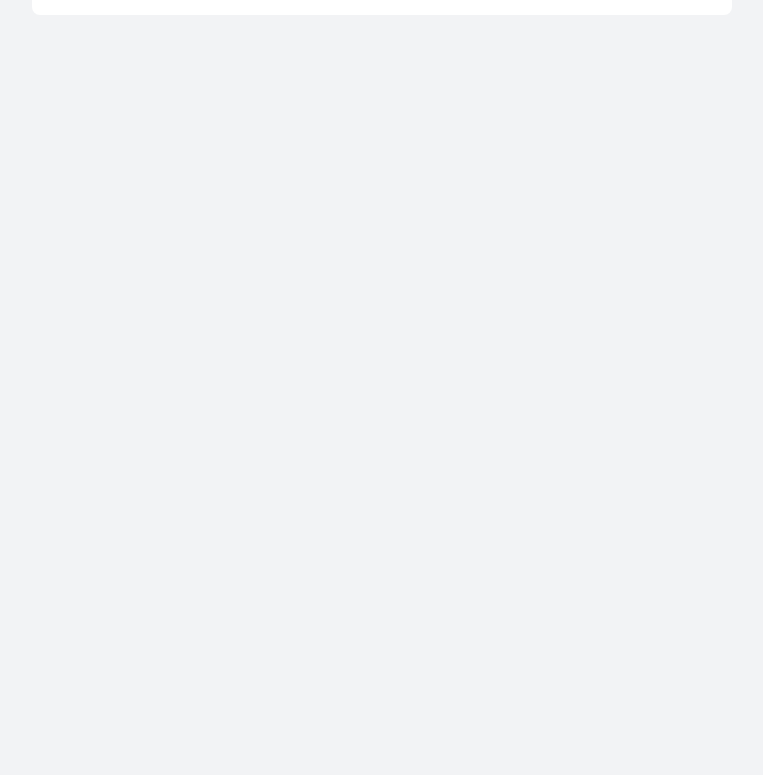
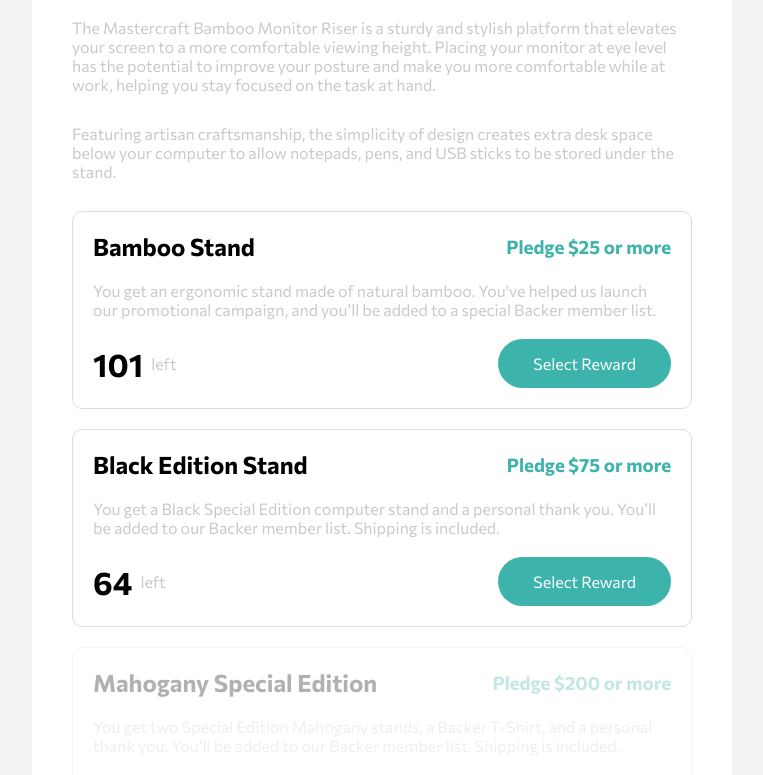
Before and after one commit to ardotheedu/crowdfunding-product-page, a Next.js app: page / in a window 1280 px wide. Shown: the part 929-1704 px from the top of the page, without its empty margins (258-1021 px from the left). Before the commit the page ends 1054 px from the top, so only its background shows below. Built offline with nearby package versions, Linux system fonts and the light colour scheme.

Commit message:
feat: about this project section

```diff
--- a/src/pages/index.tsx
+++ b/src/pages/index.tsx
@@ -1,5 +1,5 @@
 
-import {Container, Header, HeaderContent, Nav, Content, Introduction, Progress, About, TextContent, Buttons, BackButton, BookmarkButton, ProgressBar, ProgressInfo} from '../styles/pages'
+import {Container, Header, HeaderContent, Nav, Content, Introduction, Progress, About, TextContent, Buttons, BackButton, BookmarkButton, ProgressBar, ProgressInfo, Description, Product, ProductHeader, ProductBottom, Products} from '../styles/pages'
 export default function Home() {
   return (
       <Container>
@@ -51,7 +51,75 @@ export default function Home() {
               </ProgressBar>
             </Progress>
 
-            <About></About>
+            <About>
+              <h3>
+                About this project
+              </h3>
+
+              <Description>
+                <p>
+                  The Mastercraft Bamboo Monitor Riser is a sturdy and stylish platform that elevates your screen
+                  to a more comfortable viewing height. Placing your monitor at eye level has the potential to improve
+                  your posture and make you more comfortable while at work, helping you stay focused on the task at hand.
+                </p>
+                <p></p>
+                <p>
+                    Featuring artisan craftsmanship, the simplicity of design creates extra desk space below your computer
+                    to allow notepads, pens, and USB sticks to be stored under the stand.
+                </p>
+              </Description>
+              <Products>
+
+                <Product available={true}>
+                  <ProductHeader>
+                    <h2>Bamboo Stand</h2>
+                    <h3>Pledge $25 or more</h3>
+                  </ProductHeader>
+                  <p>
+                    You get an ergonomic stand made of natural bamboo. You've helped us launch our promotional campaign, and
+                    you’ll be added to a special Backer member list.
+                  </p>
+                  <ProductBottom>
+                    <div>
+                      <h3>101</h3><p>left</p>
+                    </div>
+                    <BackButton>Select Reward</BackButton>
+                  </ProductBottom>
+                </Product>
+                <Product available={true}>
+                  <ProductHeader>
+                    <h2>Black Edition Stand</h2>
+                    <h3>Pledge $75 or more</h3>
+                  </ProductHeader>
+                  <p>
+                    You get a Black Special Edition computer stand and a personal thank you. You’ll be added to our Backer
+                    member list. Shipping is included.
+                  </p>
+                  <ProductBottom>
+                    <div>
+                      <h3>64</h3><p>left</p>
+                    </div>
+                    <BackButton>Select Reward</BackButton>
+                  </ProductBottom>
+                </Product>
+                <Product available={false}>
+                  <ProductHeader>
+                    <h2>Mahogany Special Edition</h2>
+                    <h3>Pledge $200 or more</h3>
+                  </ProductHeader>
+                  <p>
+                    You get two Special Edition Mahogany stands, a Backer T-Shirt, and a personal thank you. You’ll be added
+                    to our Backer member list. Shipping is included.
+                  </p>
+                  <ProductBottom>
+                    <div>
+                      <h3>0</h3><p>left</p>
+                    </div>
+                    <BackButton>Out of stock</BackButton>
+                  </ProductBottom>
+                </Product>
+              </Products>
+            </About>
           </Content>
       </Container>
   )
--- a/src/styles/pages/index.ts
+++ b/src/styles/pages/index.ts
@@ -1,4 +1,9 @@
-import styled from 'styled-components'
+import styled, {css} from 'styled-components'
+
+
+interface ProductProps {
+  available: boolean;
+}
 
 export const Container = styled.div``;
 export const Header = styled.header`
@@ -143,9 +148,75 @@ export const ProgressBar = styled.div`
     background: #3db4ab;
   }
 `;
+
 export const About = styled.div`
     background: var(--white);
     margin-bottom: 40px;
     padding: 40px;
     border-radius: 8px;
+
+    > h3 {
+      margin-bottom: 20px;
+    }
 `;
+
+export const Description = styled.div`
+  p {
+    color: #c9c9c9;
+    margin-bottom: 30px;
+  }
+`;
+export const Product = styled.div<ProductProps>`
+  > p {
+    color: #c9c9c9;
+    margin-bottom: 20px;
+  }
+
+  ${props =>
+      !props.available &&
+      css`
+        opacity: 0.3;
+
+        button {
+          background-color: grey;
+        }
+      `
+  };
+
+  padding: 20px;
+  border: 1px solid #dddddd;
+  border-radius: 10px;
+  margin-bottom: 20px;
+`;
+export const ProductHeader = styled.div`
+  display: flex;
+  justify-content: space-between;
+
+  margin-bottom: 20px;
+  align-items: center;
+  > h3 {
+    color: #3fb3ab;
+  }
+`;
+export const ProductBottom = styled.div`
+  display: flex;
+  justify-content: space-between;
+
+  div {
+    display: flex;
+    align-items: center;
+
+    > h3 {
+      font-size: 2rem;
+    }
+
+    > p {
+      margin-left: 8px;
+      color: #c9c9c9;
+    }
+  }
+`;
+
+export const Products = styled.div`
+
+`;
```
